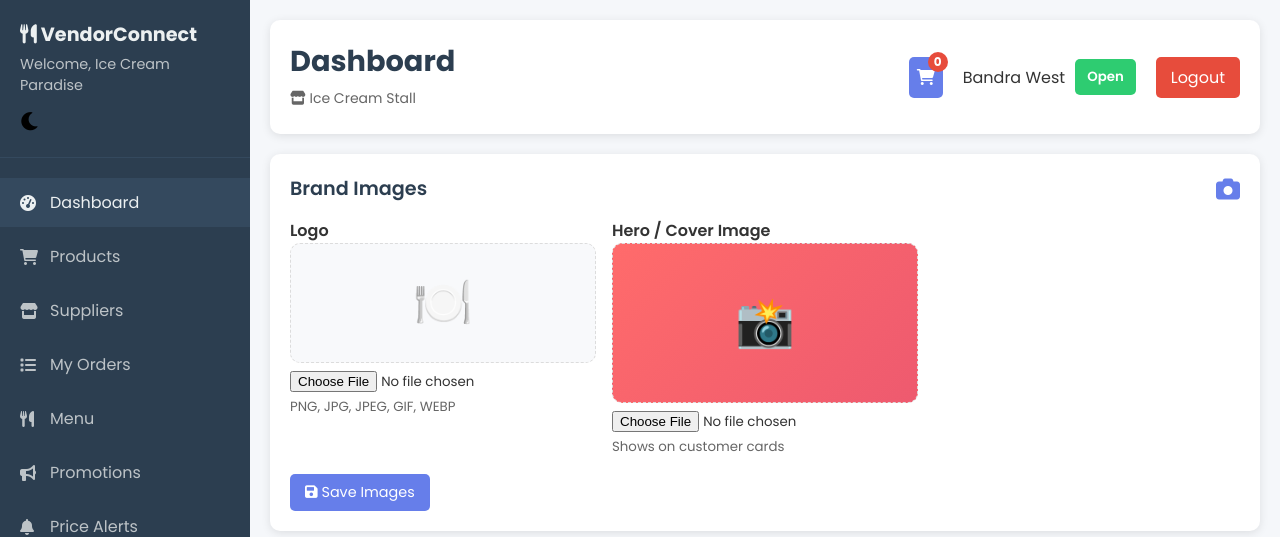
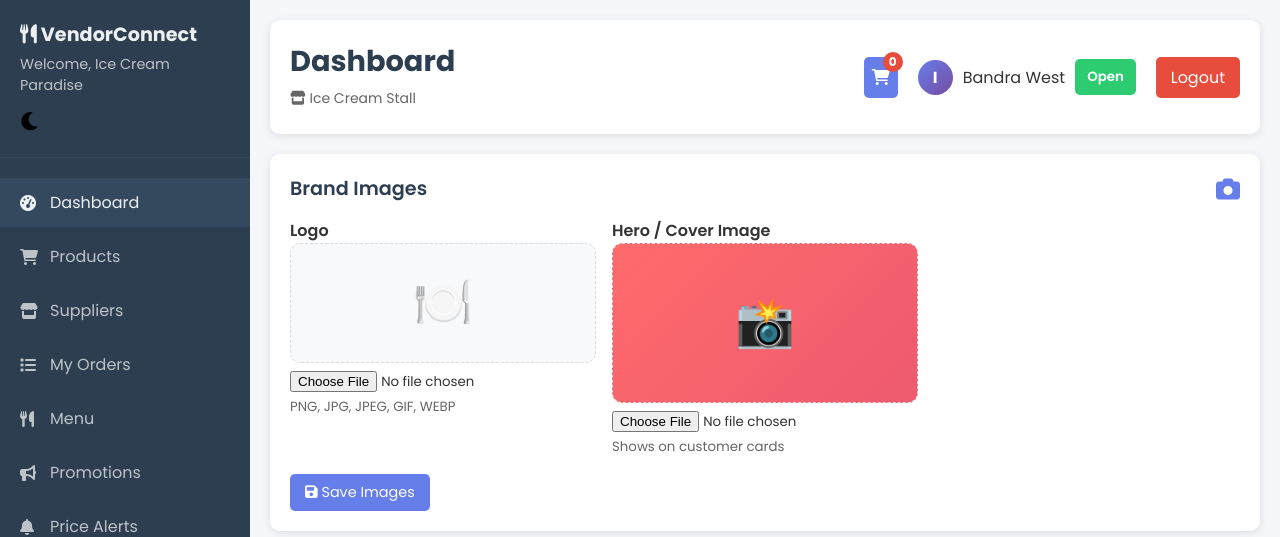
Before and after one commit to karthikj30/VendorConnect, a Flask app: page /vendor/dashboard in a window 1280 px wide. Shown: the top 537 px of the page. Run offline with Flask 3, Linux system fonts and the light colour scheme; the visitor is signed in with stand-in values (Sample User, id 1); data comes from the database, SQL or seed files in the repository; data that the repository does not hold is empty; some libraries are stand-ins or nearby versions.

Commit message:
Add vendor open/close status toggle and profile avatars with initials

```diff
--- a/VendorConnect-main/templates/vendor_dashboard.html
+++ b/VendorConnect-main/templates/vendor_dashboard.html
@@ -107,6 +107,20 @@
             display: flex;
             align-items: center;
             gap: 10px;
+        }
+
+        .profile-avatar {
+            width: 35px;
+            height: 35px;
+            border-radius: 50%;
+            background: linear-gradient(135deg, #667eea 0%, #764ba2 100%);
+            color: white;
+            display: flex;
+            align-items: center;
+            justify-content: center;
+            font-weight: bold;
+            font-size: 16px;
+            cursor: pointer;
         }
 
         .cart-icon {
@@ -1264,6 +1278,7 @@
                         <i class="fas fa-shopping-cart"></i>
                         <span class="cart-count" id="cart-count">0</span>
                     </div>
+                    <div class="profile-avatar" id="vendorAvatar">{{ vendor.name[0].upper() if vendor.name else 'V' }}</div>
                     <span>{{ vendor.location }}</span>
                     <button id="openStatusBtn" class="open-status-btn" onclick="toggleOpenStatus()">Loading...</button>
                     <a href="/logout" class="logout-btn">Logout</a>
```
